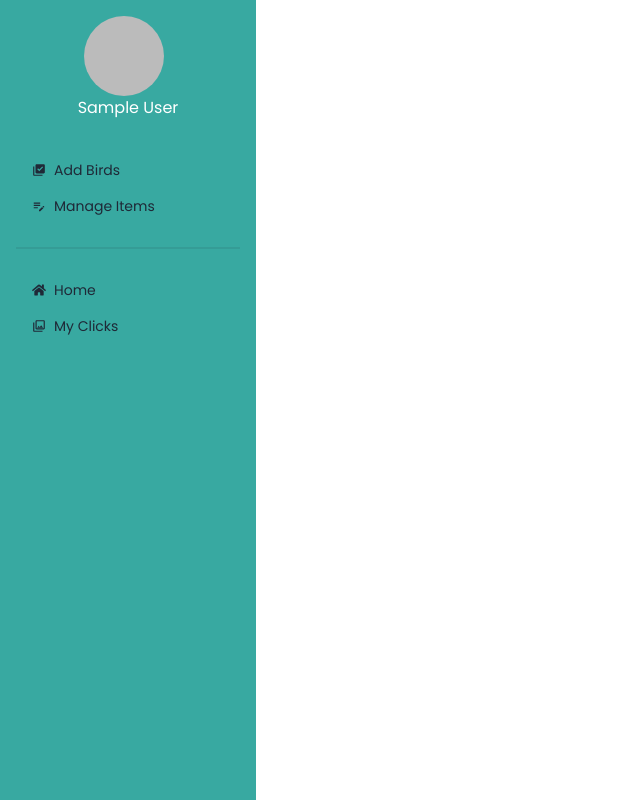
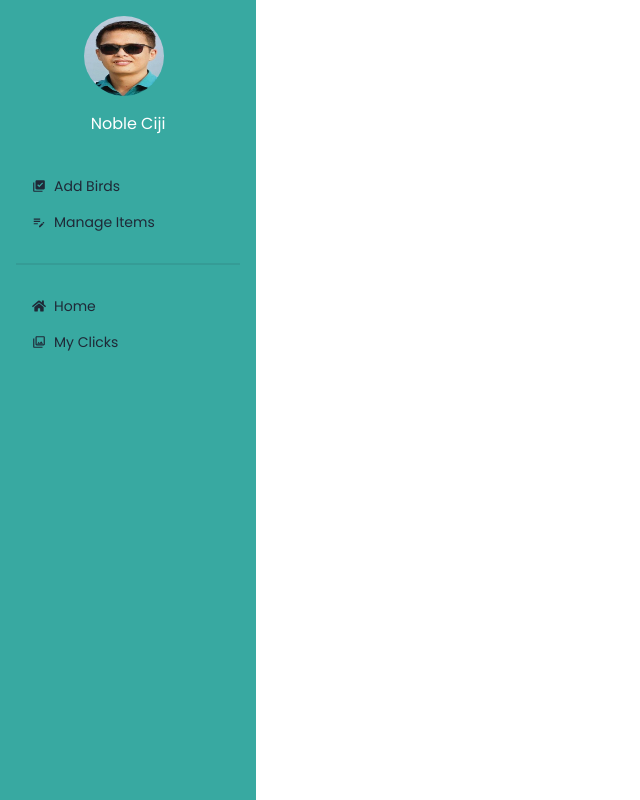
Before and after one commit to sattamap/birds-click-client, a React (Vite) app: page /dashboard in a window 1280 px wide. Shown: the whole page, without its empty margins (0-640 px from the left). Built offline with nearby package versions, Linux system fonts and the light colour scheme; no server answers; sample sign-in values are in the browser's storage; a web font is replaced by a local one.

Commit message:
Update login page

```diff
--- a/src/components/Navbar/Navbar.jsx
+++ b/src/components/Navbar/Navbar.jsx
@@ -1,8 +1,8 @@
 import { Link } from "react-router-dom";
 import useAuth from "../../hooks/useAuth";
-import { FaUserAlt } from "react-icons/fa";
 import Lottie from "lottie-react";
 import parrot from "../../../parrot.json";
+import ciji from "../../assets/ciji.png";
 
 
 const Navbar = () => {
@@ -38,15 +38,14 @@ const Navbar = () => {
 
           {user ? (
             <div className="nav-item flex items-center">
-              {user.photoURL ? (
+
                 <img
-                  src={user.photoURL}
+                  src={ciji}
                   alt={`${user.displayName}'s Profile`}
                   className="btn btn-ghost btn-circle avatar"
                 />
-              ) : (
-                <FaUserAlt className="btn btn-ghost btn-circle avatar" />
-              )}
+
+
               {/* <span className="nav-link mx-2 text-white">
                 Welcome, {user.displayName?.split(" ")[0]}!
               </span> */}
--- a/src/layout/Dashboard.jsx
+++ b/src/layout/Dashboard.jsx
@@ -1,18 +1,20 @@
 import { NavLink, Outlet } from "react-router-dom";
-import useAuth from "../hooks/useAuth";
+
 import { MdLibraryAddCheck } from "react-icons/md";
 import { MdEditNote } from "react-icons/md";
 import { FaHome } from "react-icons/fa";
 import { MdOutlineCollections } from "react-icons/md";
+import ciji from "../assets/ciji.png";
+
 
 const Dashboard = () => {
-    const { user } = useAuth();
+
     return (
         <div className="flex">
             <div className="w-64 min-h-screen bg-[#38a9a1]">
-                <div className="flex flex-col items-center justify-center p-4">
-                    <img src={user?.photoURL} alt="Profile" className="w-20 h-20 rounded-full mr-2" />
-                    <span className="text-white">{user?.displayName}</span>
+                <div className="flex flex-col items-center justify-center p-4 gap-4">
+                    <img src={ciji} alt="Profile" className="w-20 h-20 rounded-full mr-2" />
+                    <span className="text-white">Noble Ciji</span>
                 </div>
                 <ul className="menu p-4">
                     <li><NavLink to="/dashboard/addBirds">
--- a/src/pages/Contact/Contact.jsx
+++ b/src/pages/Contact/Contact.jsx
@@ -27,7 +27,7 @@ const Contact = () => {
     <div className="w-1/2 flex flex-col gap-8 justify-center items-center text-center lg:text-left">
     <h3 className="text-2xl font-bold">Lets Connect</h3>
             <p className="text-base font-medium">
-                Please fill out the form on this section to contact with me or call between 9:00 A.M and 8.00 P.M .
+                Please fill out the form on this section to contact with me between 9:00 A.M and 8.00 P.M .
             </p>
             {/* <div className=" ">
                <div className='flex flex-row gap-4 text-4xl font-bold mb-4'>
--- a/src/pages/Login/Login.jsx
+++ b/src/pages/Login/Login.jsx
@@ -1,4 +1,4 @@
-import { Link, useLocation, useNavigate } from 'react-router-dom';
+import {useLocation, useNavigate } from 'react-router-dom';
 import Swal from 'sweetalert2';
 import { useForm } from 'react-hook-form';
 import useAuth from '../../hooks/useAuth';
@@ -53,6 +53,14 @@ const Login = () => {
     }
   };
 
+  const handleRegisterClick = () => {
+    Swal.fire({
+        icon: 'info',
+        title: 'Registration Not Available',
+        text: 'Registration or new sign up account facility is not available yet. We appreciate your interest. Please check back later.',
+    });
+};
+
   return (
     <div className="min-h-screen flex items-center justify-center bg-gray-100">
       <div className="max-w-3xl mx-auto p-6 bg-white shadow-md rounded-md">
@@ -97,13 +105,13 @@ const Login = () => {
               </div>
             </form>
             <p className="text-center mt-3 text-sm">
-              New Here? <Link to="/register" className="text-blue-500">Create an account</Link>
+              New Here? <button  onClick={handleRegisterClick} className="text-blue-500">Create an account</button>
             </p>
             <p className="text-center mt-3 text-sm">
               Forgot your password?{' '}
               <button
                 className="text-blue-500"
-                onClick={() => handleForgotPassword('sattamap@gmail.com')}
+                onClick={() => handleForgotPassword('noble.chakma@gmail.com')}
               >
                 Reset it here
               </button>
--- a/src/pages/MyClicks/MyClicks.jsx
+++ b/src/pages/MyClicks/MyClicks.jsx
@@ -135,7 +135,7 @@ const MyClicks = () => {
 
       const pageButtons = [];
 
-      if (numberOfPages <= 4) {
+      if (numberOfPages <= 2) {
         // Render all page numbers
         pageButtons.push(...pages.map(renderPageButton));
       } else {
@@ -174,7 +174,7 @@ const MyClicks = () => {
 
       return (
         <ul className="flex list-none">
-          <li>
+          {/* <li>
             <button
               className="btn btn-xs sm:btn-sm md:btn-md btn-info mb-2 lg:mb-0 mr-2 lg:mr-2"
               onClick={() => handlePageChange(0)}
@@ -182,7 +182,7 @@ const MyClicks = () => {
             >
               First
             </button>
-          </li>
+          </li> */}
           <li>
             <button
               className="btn btn-xs sm:btn-sm md:btn-md btn-info mb-2 lg:mb-0 mr-2 lg:mx-2"
@@ -206,7 +206,7 @@ const MyClicks = () => {
               Next
             </button>
           </li>
-          <li>
+          {/* <li>
             <button
               className="btn btn-xs sm:btn-sm md:btn-md btn-info mb-2 lg:mb-0 lg:mx-2"
               onClick={() => handlePageChange(numberOfPages - 1)}
@@ -214,7 +214,7 @@ const MyClicks = () => {
             >
               Last
             </button>
-          </li>
+          </li> */}
         </ul>
       );
     };
```
Also changed, not shown: src/assets/ciji.png (added).
